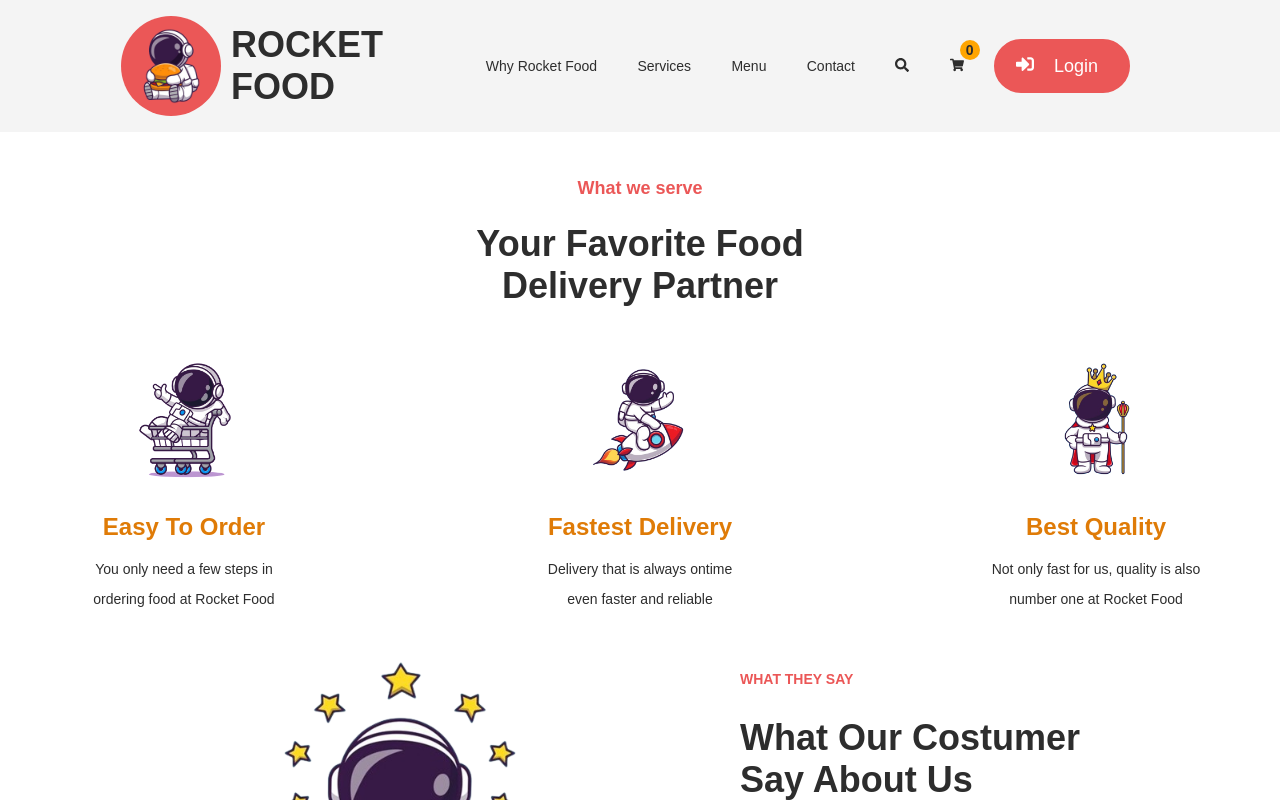
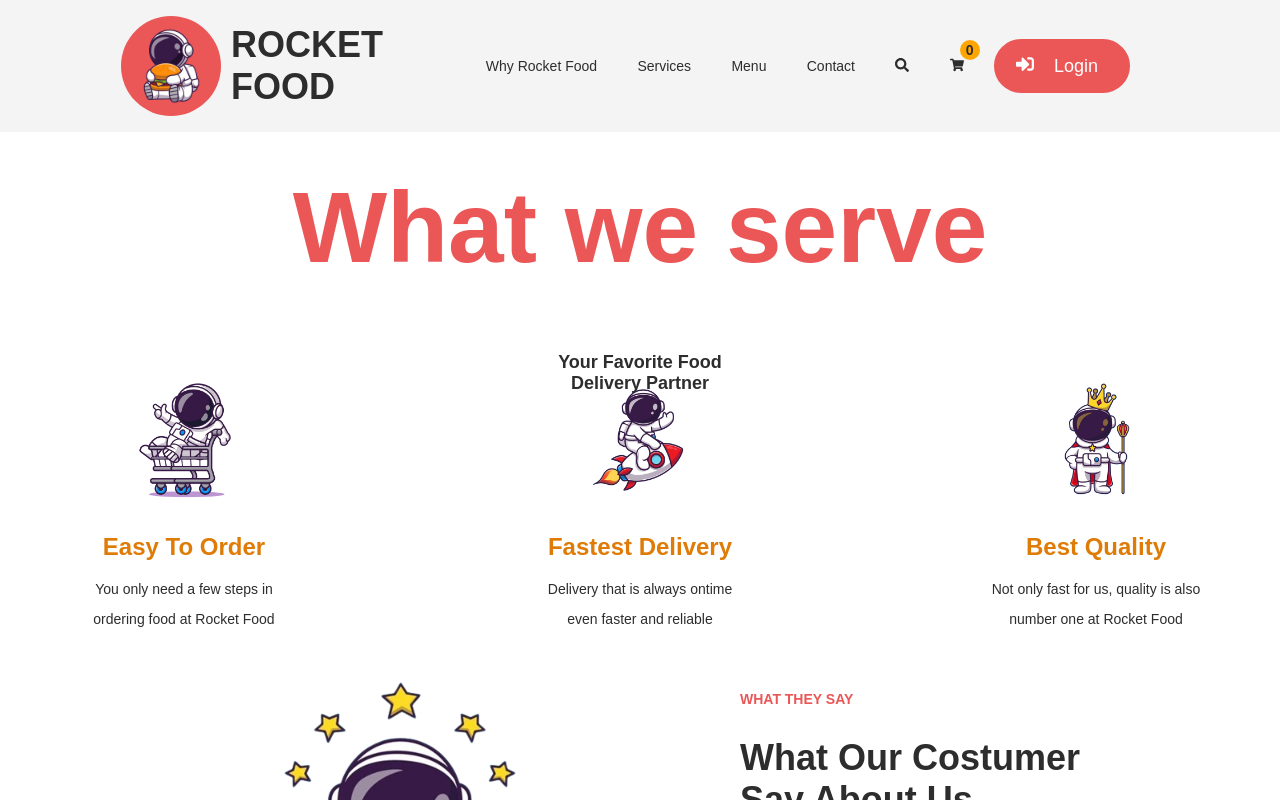
Before and after one commit to KinderPinguis/Elective, a React (Create React App) app in the folder rocket-food/Client/: page /RocketFood in a window 1280 px wide. Shown: the top 800 px of the page. Built offline with nearby package versions, Linux system fonts and the light colour scheme.

Commit message:
Home page content to HomeNotLogIn.tsx

```diff
--- a/rocket-food/Client/src/Components/About.css
+++ b/rocket-food/Client/src/Components/About.css
@@ -9,6 +9,22 @@
     text-align: center;
     position: absolute;
 }
+#ColInfos h1{
+    font-size: 100px;
+    color: #eb5757;
+    margin-top: 10px;
+}
+.service-row{
+    margin-top: 210px;
+}
+.service-container{
+    text-align: center;
+}
+.service-container img{
+     width: 50%;
+    height: 50%;
+ }
+
 .reviewers{
     position: absolute;
     display: flex;
--- a/rocket-food/Client/src/Components/About.tsx
+++ b/rocket-food/Client/src/Components/About.tsx
@@ -4,7 +4,6 @@ import PizzaRocket from "../Image/AstroRocketNoBg.png";
 import PizzaKing from "../Image/AstroKingNoBg.png";
 import RestaurantReview from "../Image/AstroReviewNoBg.png";
 import ManAvatar from "../Image/ManAvatar2.jpg";
-import Rating from "./Rating";
 import React from "react";
 import "../Components/About.css";
 import ManAvatar1 from "../Image/ManAvatar.jpg";
@@ -19,29 +18,29 @@ return(
     <div>
         <Row justify="space-around" style={{ width: '100%', margin: 0 }}>
             <Col id="ColInfos">
-                <h3 style={{color:'#eb5757'}}>What we serve</h3>
-                <h1>Your Favorite Food<br />Delivery Partner</h1>
+                <h1>What we serve</h1>
+                <h3>Your Favorite Food<br />Delivery Partner</h3>
             </Col>
-            <Row gutter={[88, 8]} style={{ marginTop: '190px' }}>
-                <Col flex="1" style={{ textAlign: 'center' }}>
+            <Row gutter={[88, 8]} className={'service-row'}>
+                <Col flex="1" className={'service-container'}>
                     <Col>
-                        <img src={PizzaImage} alt="PizzaImage" style={{ width: "50%", height: "50%" }} />
+                        <img src={PizzaImage} alt="PizzaImage"/>
                         <h2 id="SubTitle">Easy To Order</h2>
                         <p>You only need a few steps in</p>
                         <p>ordering food at Rocket Food</p>
                     </Col>
                 </Col>
-                <Col flex="1" style={{ textAlign: 'center' }}>
+                <Col flex="1" className={'service-container'}>
                     <Col>
-                        <img src={PizzaRocket} alt="PizzaRocket" style={{ width: "50%", height: "50%" }} />
+                        <img src={PizzaRocket} alt="PizzaRocket"/>
                         <h2 id="SubTitle">Fastest Delivery</h2>
                         <p>Delivery that is always ontime</p>
                         <p>even faster and reliable</p>
                     </Col>
                 </Col>
-                <Col flex="1" style={{ textAlign: 'center' }}>
+                <Col flex="1" className={'service-container'}>
                     <Col>
-                        <img src={PizzaKing} alt="PizzaKing" style={{ width: "50%", height: "50%" }} />
+                        <img src={PizzaKing} alt="PizzaKing"/>
                         <h2 id="SubTitle">Best Quality</h2>
                         <p>Not only fast for us, quality is also</p>
                         <p>number one at Rocket Food</p>
@@ -72,9 +71,6 @@ return(
                         JOHN SMITH<span style={{display: "flex", fontWeight:"normal"}}>Food Enthusiast</span>
                     </p>
                 </Col>
-                <Col>
-                    <Rating count={5} size={20} value={5}/>
-                </Col>
                 <Col className="ArrowButtonStyle">
                     <Button buttonImage={FaAngleLeft} onClick={signUp}/>
                     <Button buttonImage={FaAngleRight} onClick={signUp}/>
```
